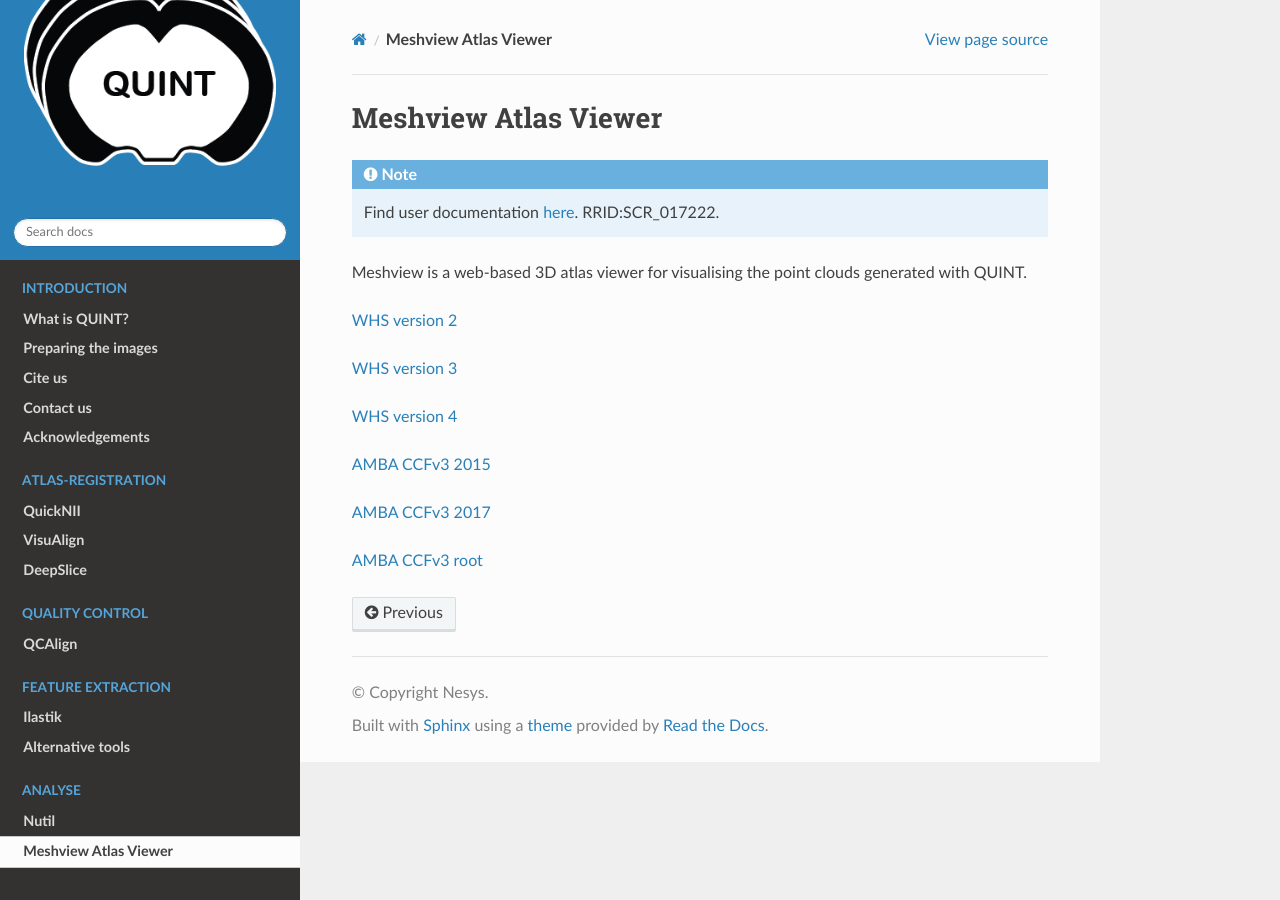
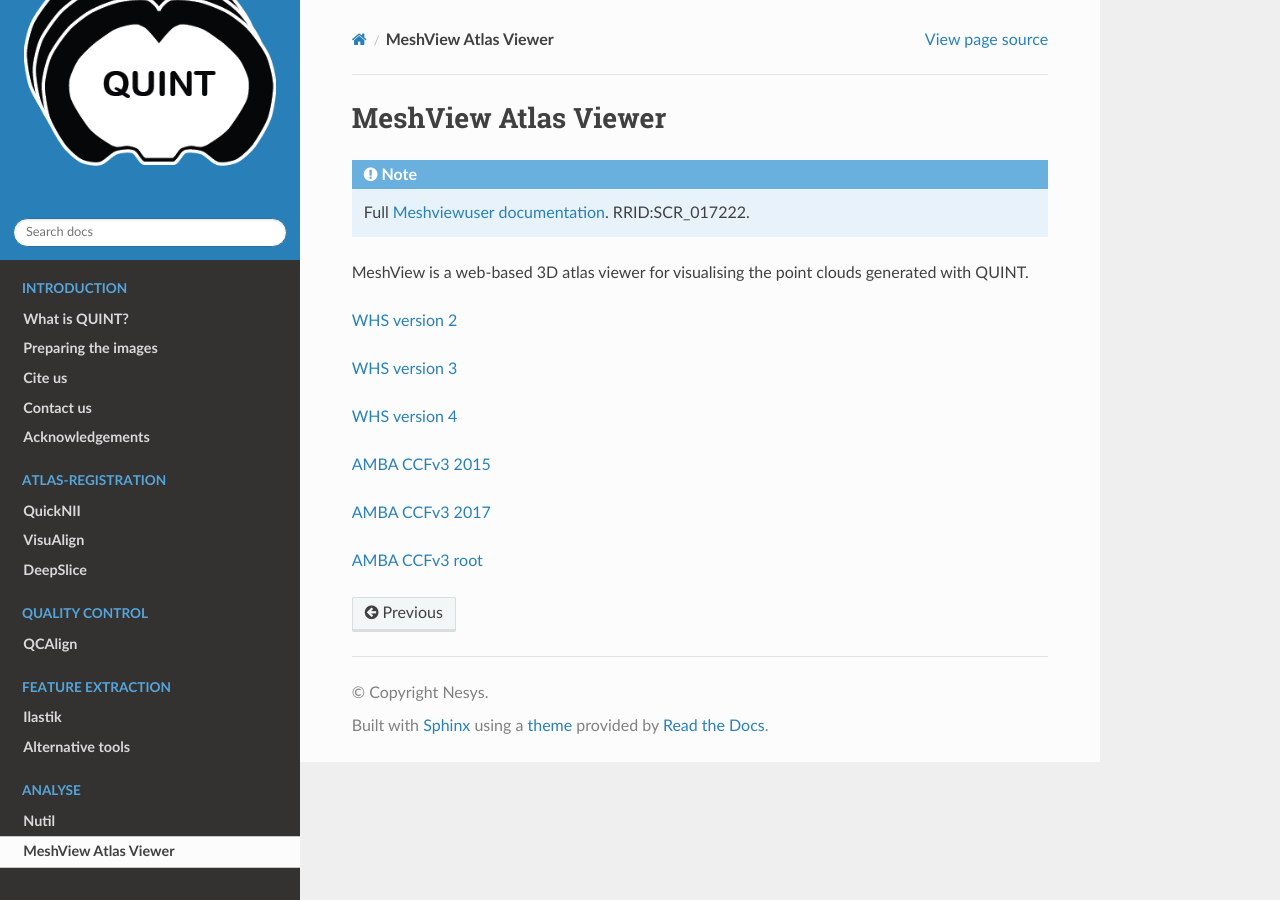
Before and after one commit to Neural-Systems-at-UIO/QUINT_workflow, a Sphinx documentation site: the page built from docs/Meshview.rst, in a window 1280 px wide. Built offline with Sphinx 7.4.7 and the Read the Docs theme 2.0.0, drawn with Linux system fonts in a browser that asks for light colours.

Commit message:
Update Meshview.rst

```diff
--- a/docs/Meshview.rst
+++ b/docs/Meshview.rst
@@ -1,11 +1,11 @@
-**Meshview Atlas Viewer**
+**MeshView Atlas Viewer**
 -----------------------------
 
 .. note::
 
-   Find user documentation `here <https://meshview-for-brain-atlases.readthedocs.io/en/latest/>`_. RRID:SCR_017222.
+   Full `Meshviewuser documentation  <https://meshview-for-brain-atlases.readthedocs.io/en/latest/>`_. RRID:SCR_017222.
 
-Meshview is a web-based 3D atlas viewer for visualising the point clouds generated with QUINT.
+MeshView is a web-based 3D atlas viewer for visualising the point clouds generated with QUINT.
 
 `WHS version 2 <https://meshview.apps.hbp.eu/?atlas=WHS_SD_Rat_v2_39um>`_
 
```
